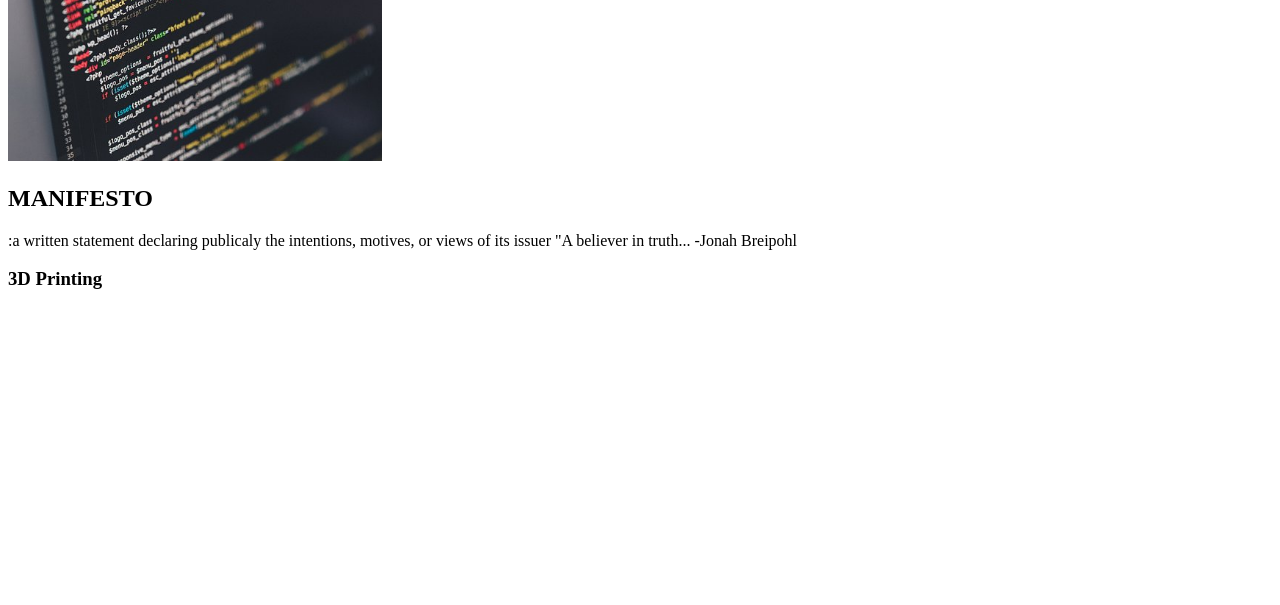
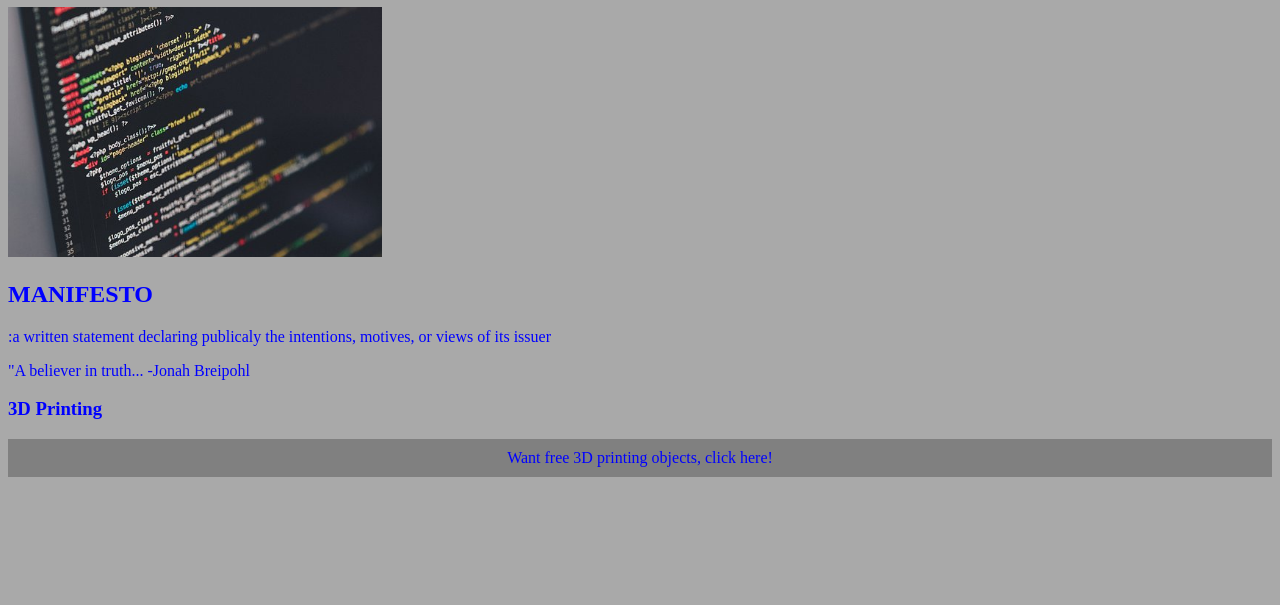
Before and after one commit to jbreipohl/jbreipohl.github.io, a plain HTML site: page my_website/index.html in a window 1280 px wide. Shown: the part 195-800 px from the top of the page. Drawn offline with Linux system fonts and the light colour scheme.

Commit message:
css update

```diff
--- a/my_website/index.html
+++ b/my_website/index.html
@@ -2,6 +2,7 @@
 <html lang="en">
   <head>
     <meta charset="utf-8">
+    <link rel="stylesheet" href="jonah.css">
     <title>Home</title>
   </head>
   <body>
@@ -11,9 +12,9 @@
     <h1>Home Page</h1>
     <img src="images/code.jpg" height="250">
     <h2>MANIFESTO</h2>
-    <p1>:a written statement declaring publicaly the intentions, motives, or views of its issuer
-        "A believer in truth...       -Jonah Breipohl
+    <p>:a written statement declaring publicaly the intentions, motives, or views of its issuer</p>
+    <p>"A believer in truth...       -Jonah Breipohl</p>
     <h3>3D Printing</h3>
-    <a>        </a>
+    <a href="https://www.thingiverse.com/">Want free 3D printing objects, click here!<a/>
   </body>
 </html>
--- /dev/null
+++ b/my_website/jonah.css
@@ -0,0 +1,14 @@
+body{
+	background-color:darkgray;
+	font-family: "CaviarDreams.ttf";
+	color: blue;
+}
+
+a:link, a:visited {
+    background-color: gray;
+    color: blue;
+    padding: 10px 10px;
+    text-align: center;
+    text-decoration: none;
+    display: block;
+}
```
Also changed, not shown: my_website/aboutme.html (+1 -0 lines), my_website/portfolio.html (+1 -0 lines).
